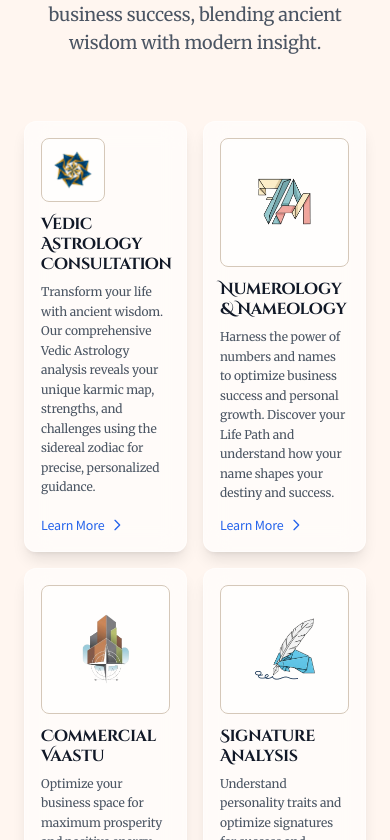
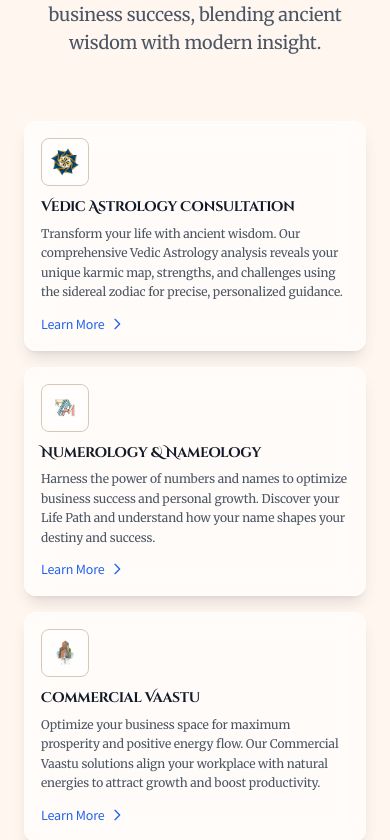
Before and after one commit to Project-Corp-Astro/astro-portfolio, a React (Vite) app in the folder tumul_sir/: page / in a window 390 px wide. Shown: the part 3244-4084 px from the top of the page. Built offline with nearby package versions, Linux system fonts and the light colour scheme; no server answers.

Commit message:
update-1.12

```diff
--- a/tumul_sir/src/components/HomeServicesSection.tsx
+++ b/tumul_sir/src/components/HomeServicesSection.tsx
@@ -66,7 +66,7 @@ const HomeServicesSection = () => {
         </div>
 
         {/* Services Grid */}
-        <div className="grid grid-cols-2 md:grid-cols-2 lg:grid-cols-4 gap-4 md:gap-6 max-w-7xl mx-auto">
+        <div className="grid grid-cols-1 md:grid-cols-2 lg:grid-cols-4 gap-4 md:gap-6 max-w-7xl mx-auto">
           {services.map((service, index) => {
             const IconComponent = service.icon;
             return (
@@ -77,7 +77,7 @@ const HomeServicesSection = () => {
                 <CardContent className="p-4 md:p-6 flex flex-col h-full">
                   {/* Icon */}
                   {index === 0 ? (
-                    <div className="w-16 h-16 md:w-20 md:h-20 flex items-center justify-center mb-3 md:mb-4 group-hover:scale-110 transition-all duration-300">
+                    <div className="w-12 h-12 md:w-16 md:h-16 lg:w-20 lg:h-20 flex items-center justify-center mb-3 md:mb-4 group-hover:scale-110 transition-all duration-300">
                       <div className="w-full h-full bg-white/20 backdrop-blur-sm rounded-lg border border-lavender-400 flex items-center justify-center">
                       <img
                         src="/vedic-astrology.png"
@@ -87,7 +87,7 @@ const HomeServicesSection = () => {
                       </div>
                     </div>
                     ) : index === 1 ? (
-                      <div className="w-18 h-18 md:w-20 md:h-20 flex items-center justify-center mb-3 md:mb-4 group-hover:scale-110 transition-all duration-300">
+                      <div className="w-12 h-12 md:w-16 md:h-16 lg:w-20 lg:h-20 flex items-center justify-center mb-3 md:mb-4 group-hover:scale-110 transition-all duration-300">
                       <div className="w-full h-full bg-white/10 backdrop-blur-sm rounded-lg border border-lavender-300 flex items-center justify-center">
                         <img
                           src="/numerology.png"
@@ -97,7 +97,7 @@ const HomeServicesSection = () => {
                         </div>
                       </div>
                     ) : index === 2 ? (
-                      <div className="w-18 h-18 md:w-20 md:h-20 flex items-center justify-center mb-3 md:mb-4 group-hover:scale-110 transition-all duration-300">
+                      <div className="w-12 h-12 md:w-16 md:h-16 lg:w-20 lg:h-20 flex items-center justify-center mb-3 md:mb-4 group-hover:scale-110 transition-all duration-300">
                       <div className="w-full h-full bg-white/10 backdrop-blur-sm rounded-lg border border-lavender-300 flex items-center justify-center">
                         <img
                           src="/commercial-vastu.png"
@@ -107,7 +107,7 @@ const HomeServicesSection = () => {
                         </div>
                       </div>
                     ) : index === 3 ? (
-                      <div className="w-18 h-18 md:w-20 md:h-20 flex items-center justify-center mb-3 md:mb:4 group-hover:scale-110 transition-all duration-300">
+                      <div className="w-12 h-12 md:w-16 md:h-16 lg:w-20 lg:h-20 flex items-center justify-center mb-3 md:mb-4 group-hover:scale-110 transition-all duration-300">
                       <div className="w-full h-full bg-white/10 backdrop-blur-sm rounded-lg border border-lavender-300 flex items-center justify-center">
                         <img
                           src="/Signature.png"
@@ -117,13 +117,13 @@ const HomeServicesSection = () => {
                         </div>
                       </div>
                   ) : (
-                    <div className={`w-10 h-10 md:w-12 md:h-12 bg-gradient-to-br ${service.color} rounded-lg flex items-center justify-center mb-3 md:mb-4 shadow-sm group-hover:scale-110 group-hover:shadow-lg transition-all duration-300 overflow-hidden`}>
-                      <IconComponent className="w-5 h-5 md:w-6 md:h-6 text-white group-hover:rotate-12 transition-transform duration-300" />
+                    <div className={`w-8 h-8 md:w-10 md:h-10 lg:w-12 lg:h-12 bg-gradient-to-br ${service.color} rounded-lg flex items-center justify-center mb-3 md:mb-4 shadow-sm group-hover:scale-110 group-hover:shadow-lg transition-all duration-300 overflow-hidden`}>
+                      <IconComponent className="w-4 h-4 md:w-5 md:h-5 lg:w-6 lg:h-6 text-white group-hover:rotate-12 transition-transform duration-300" />
                     </div>
                   )}
 
                   {/* Title */}
-                  <CardTitle className="text-base md:text-lg font-bold text-gray-900 mb-2 md:mb-3 leading-tight group-hover:text-orange-600 transition-colors duration-300">
+                  <CardTitle className="text-sm md:text-base lg:text-lg font-bold text-gray-900 mb-2 md:mb-3 leading-tight group-hover:text-orange-600 transition-colors duration-300">
                     {service.title}
                   </CardTitle>
 
```
